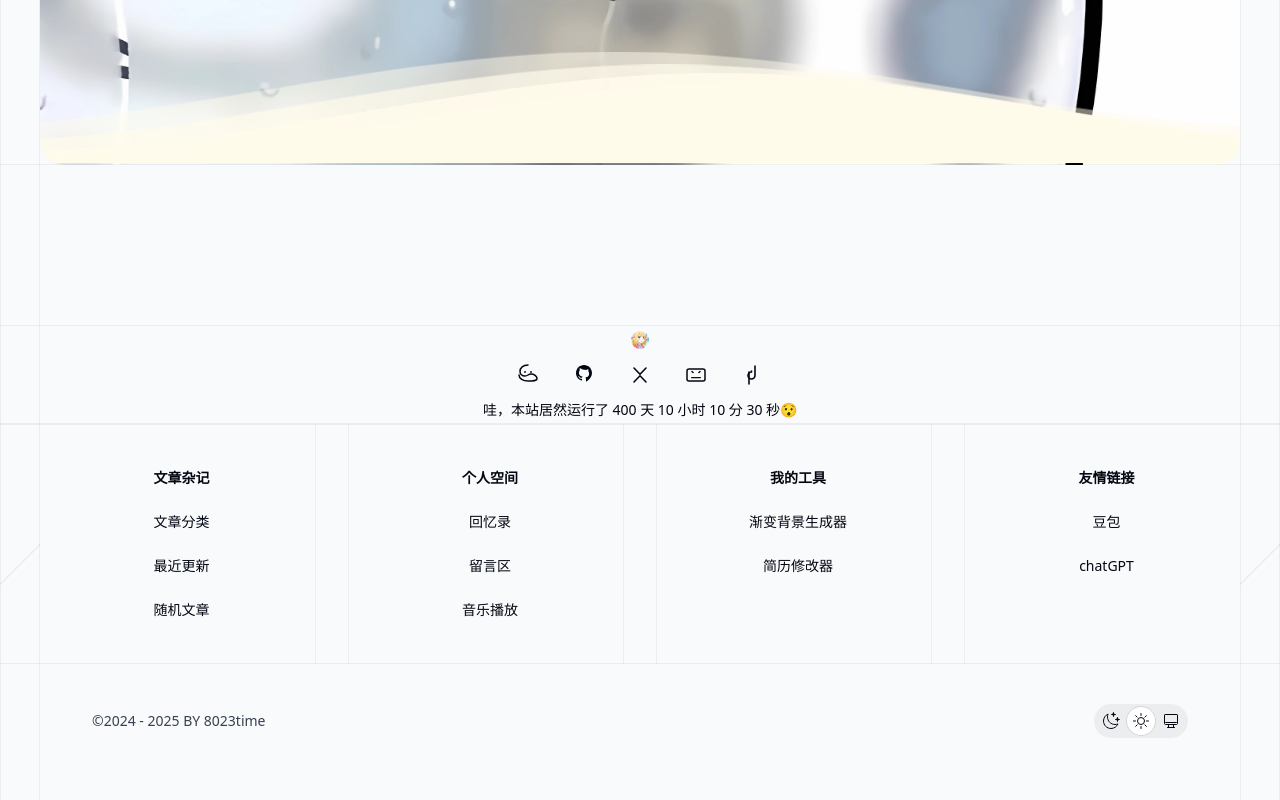
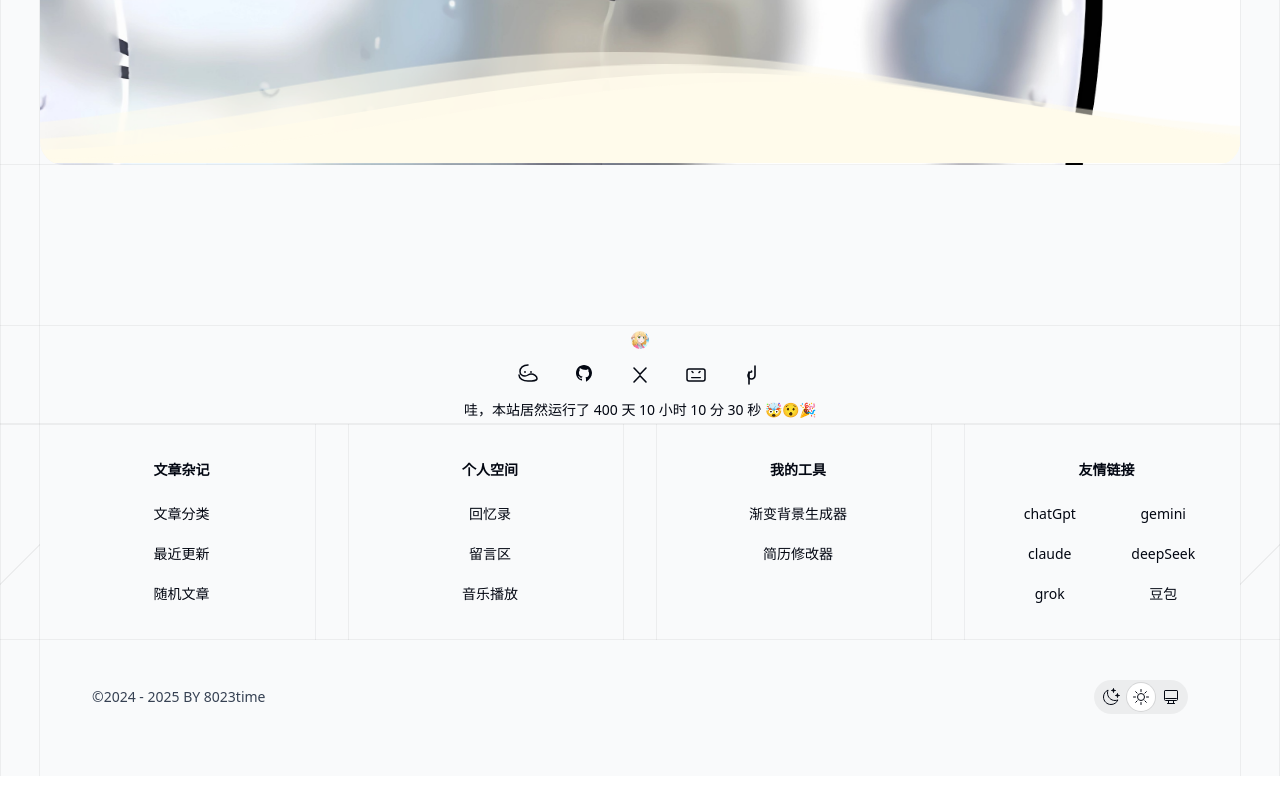
Before and after one commit to 8023time/8023time-blog, a React (Vite) app: page / in a window 1280 px wide. Shown: the part 692-1492 px from the top of the page. After the commit the page ends 1468 px from the top, so only its background shows below. Built offline with nearby package versions, Linux system fonts and the light colour scheme.

Commit message:
🐞 fix: 修改页脚数据

```diff
--- a/src/common/data/footer.data.ts
+++ b/src/common/data/footer.data.ts
@@ -1,9 +1,9 @@
 export const footerData = {
   top: {
-    stats: '哇，本站已经运行了 168 天 23 小时 55 分钟 🎉',
+    stats: '哇，本站居然运行了 400 天 10 小时 10 分 30 秒 🤯😯🎉',
     socialIcons: [
-      { name: 'GitHub', icon: '💻', to: 'https://github.com/你的账号' },
-      { name: 'X', icon: '✖️', to: 'https://x.com/你的账号' },
+      { name: 'GitHub', icon: '💻', to: 'https://github.com/8023time' },
+      { name: 'X', icon: '✖️', to: 'https://x.com/Alice577536738' },
       { name: '知乎', icon: '👨‍🎓', to: 'https://zhihu.com/你的账号' },
       { name: 'bilibili', icon: '📺', to: 'https://bilibili.com/你的账号' },
       { name: '微博', icon: '🐦', to: 'https://weibo.com/你的账号' },
@@ -23,7 +23,7 @@ export const footerData = {
       title: '个人空间',
       items: [
         { name: '回忆录', to: '/memory' },
-        { name: '留言区', to: '/message' },
+        { name: '留言区', to: '/comments' },
         { name: '音乐播放', to: '/music' },
       ],
     },
@@ -37,8 +37,12 @@ export const footerData = {
     {
       title: '友情链接',
       items: [
-        { name: '豆包', to: 'https://www.doubao.com' },
-        { name: 'chatGPT', to: 'https://chat.openai.com' },
+        { name: 'chatGpt', to: 'https://chatgpt.com' },
+        { name: 'claude', to: 'https://claude.com' },
+        { name: 'grok', to: 'https://grok.com' },
+        { name: 'gemini', to: 'https://gemini.google.com/app' },
+        { name: 'deepSeek', to: 'https://deepseek.com' },
+        { name: '豆包', to: 'https://doubao.com' },
       ],
     },
   ],
--- a/src/layout/Footer/index.tsx
+++ b/src/layout/Footer/index.tsx
@@ -8,6 +8,14 @@ export interface FooterProps {
 }
 
 const Footer: React.FC<FooterProps> = ({ className }) => {
+  const chunk = <T,>(arr: T[], size: number): T[][] => {
+    const result: T[][] = [];
+    for (let i = 0; i < arr.length; i += size) {
+      result.push(arr.slice(i, i + size));
+    }
+    return result;
+  };
+
   return (
     <div
       className={cn('mt-40 w-full bg-gray-50 text-sm/loose text-gray-950 dark:bg-gray-950 dark:text-white', className)}
@@ -43,7 +51,7 @@ const Footer: React.FC<FooterProps> = ({ className }) => {
             {/* GitHub */}
             <li>
               <a
-                href='https://github.com/your-username'
+                href='https://github.com/8023time'
                 target='_blank'
                 rel='noopener noreferrer'
                 aria-label='GitHub'
@@ -61,7 +69,7 @@ const Footer: React.FC<FooterProps> = ({ className }) => {
             {/* X (Twitter) */}
             <li>
               <a
-                href='https://x.com/your-username'
+                href='https://x.com/Alice577536738'
                 target='_blank'
                 rel='noopener noreferrer'
                 aria-label='X'
@@ -132,7 +140,7 @@ const Footer: React.FC<FooterProps> = ({ className }) => {
             </li>
           </ul>
 
-          <div>哇，本站居然运行了 400 天 10 小时 10 分 30 秒😯</div>
+          <div>{footerData.top.stats}</div>
         </div>
       </div>
 
@@ -149,19 +157,25 @@ const Footer: React.FC<FooterProps> = ({ className }) => {
               {footerData.categories
                 .filter((_, index) => index % 2 === 0)
                 .map((item) => {
+                  const groups = chunk(item.items, 3);
                   return (
-                    <div className='text-center'>
+                    <div className='border-x border-b border-gray-950/5 py-8 pl-2 text-center not-md:border-0 md:border-b-0 dark:border-white/10'>
                       <h3 className='font-semibold'>{item.title}</h3>
-                      <ul className='mt-4 grid gap-4'>
-                        {item.items.map((subItem) => {
-                          return (
-                            <li>
-                              <NavLink className='hover:underline' to={subItem.to}>
-                                {subItem.name}
+                      <ul
+                        className='mt-4 grid gap-4 px-10'
+                        style={{
+                          gridTemplateColumns: `repeat(${groups.length}, minmax(0, 1fr))`,
+                        }}
+                      >
+                        {groups.map((group, groupIndex) => (
+                          <li key={groupIndex} className='flex flex-col gap-3'>
+                            {group.map((item) => (
+                              <NavLink key={item.to} className='hover:underline' to={item.to}>
+                                {item.name}
                               </NavLink>
-                            </li>
-                          );
-                        })}
+                            ))}
+                          </li>
+                        ))}
                       </ul>
                     </div>
                   );
@@ -173,19 +187,25 @@ const Footer: React.FC<FooterProps> = ({ className }) => {
               {footerData.categories
                 .filter((_, index) => index % 2 === 1)
                 .map((item) => {
+                  const groups = chunk(item.items, 3);
                   return (
-                    <div className='text-center'>
+                    <div className='border-x border-b border-gray-950/5 py-8 pl-2 text-center not-md:border-0 md:border-b-0 dark:border-white/10'>
                       <h3 className='font-semibold'>{item.title}</h3>
-                      <ul className='mt-4 grid gap-4'>
-                        {item.items.map((subItem) => {
-                          return (
-                            <li>
-                              <NavLink className='hover:underline' to={subItem.to}>
-                                {subItem.name}
+                      <ul
+                        className='mt-4 grid gap-4 px-10'
+                        style={{
+                          gridTemplateColumns: `repeat(${groups.length}, minmax(0, 1fr))`,
+                        }}
+                      >
+                        {groups.map((group, groupIndex) => (
+                          <li key={groupIndex} className='flex flex-col gap-3'>
+                            {group.map((item) => (
+                              <NavLink key={item.to} className='hover:underline' to={item.to}>
+                                {item.name}
                               </NavLink>
-                            </li>
-                          );
-                        })}
+                            ))}
+                          </li>
+                        ))}
                       </ul>
                     </div>
                   );
@@ -196,19 +216,25 @@ const Footer: React.FC<FooterProps> = ({ className }) => {
           {/* 桌面端导航列 */}
           <div className='mx-auto hidden w-full grid-cols-4 justify-between gap-y-0 *:first:border-l-0 *:last:border-r-0 md:grid md:grid-cols-4 md:gap-6 md:gap-x-4 lg:gap-8'>
             {footerData.categories.map((item) => {
+              const groups = chunk(item.items, 3);
               return (
-                <div className='border-x border-b border-gray-950/5 py-10 pl-2 text-center not-md:border-0 md:border-b-0 dark:border-white/10'>
+                <div className='border-x border-b border-gray-950/5 py-8 pl-2 text-center not-md:border-0 md:border-b-0 dark:border-white/10'>
                   <h3 className='font-semibold'>{item.title}</h3>
-                  <ul className='mt-4 grid gap-4'>
-                    {item.items.map((subItem) => {
-                      return (
-                        <li>
-                          <NavLink className='hover:underline' to={subItem.to}>
-                            {subItem.name}
+                  <ul
+                    className='mt-4 grid gap-10 px-10'
+                    style={{
+                      gridTemplateColumns: `repeat(${groups.length}, minmax(0, 1fr))`,
+                    }}
+                  >
+                    {groups.map((group, groupIndex) => (
+                      <li key={groupIndex} className='flex flex-col gap-3'>
+                        {group.map((item) => (
+                          <NavLink key={item.to} className='hover:underline' to={item.to}>
+                            {item.name}
                           </NavLink>
-                        </li>
-                      );
-                    })}
+                        ))}
+                      </li>
+                    ))}
                   </ul>
                 </div>
               );
```
